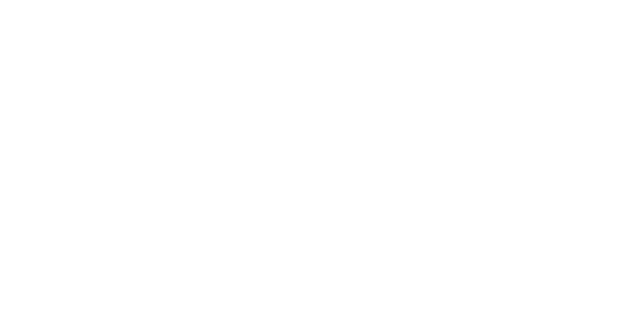
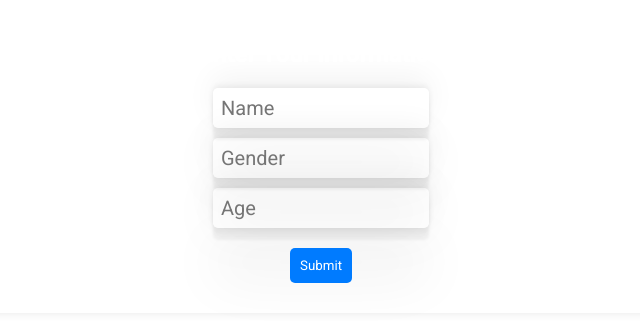
Before and after one commit to pgilhespy/angry-chat, a React (Create React App) app in the folder madchat/: page /login in a window 1280 px wide. Before the commit this address had no page. Shown: the top 322 px of the page, without its empty margins (319-959 px from the left). Built offline with nearby package versions, Linux system fonts and the light colour scheme.

Commit message:
Created a login page
* Login page tracks user info
* Data is sent to backend

```diff
--- a/madchat/src/App.js
+++ b/madchat/src/App.js
@@ -1,7 +1,36 @@
+import React, { useEffect } from "react";
 import { Link } from 'react-router-dom';
 import { FaQuestionCircle } from 'react-icons/fa'
 
-const App = () => {
+const App = ({ userData }) => {
+  useEffect(() => {
+    const sendUserData = async () => {
+      if (!userData) return;
+
+      try {
+        const response = await fetch("/chat", {
+          method: "POST",
+          headers: {
+            "Content-Type": "application/json",
+          },
+          body: JSON.stringify({
+            userData: userData
+          }),
+        });
+
+        if (!response.ok) {
+          throw new Error("Failed to send data");
+        }
+
+        console.log("Data sent successfully!");
+      } catch (error) {
+        console.error("Error sending data:", error);
+      }
+    };
+
+    sendUserData();
+  }, [userData]);
+
   return (
     <div className="app">
       <section className="side-bar">
--- /dev/null
+++ b/madchat/src/Login.css
@@ -0,0 +1,26 @@
+.login-container, .main-container {
+    background: white;
+    padding: 20px;
+    border-radius: 10px;
+    box-shadow: 0 0 10px rgba(0, 0, 0, 0.1);
+    text-align: center;
+}
+
+.login-input {
+    display: block;
+    margin: 10px auto;
+    padding: 8px;
+    width: 200px;
+}
+
+.login-button {
+    background: #007bff;
+    color: white;
+    padding: 10px;
+    border: none;
+    cursor: pointer;
+}
+
+.login-button:hover {
+    background: #0056b3;
+}
--- /dev/null
+++ b/madchat/src/Login.js
@@ -0,0 +1,31 @@
+import React, { useState } from "react";
+import { useNavigate } from "react-router-dom";
+import './Login.css'
+
+const Login = ({ setUserData }) => {
+  const [name, setName] = useState("");
+  const [gender, setGender] = useState("");
+  const [age, setAge] = useState("");
+
+  const navigate = useNavigate();
+
+  const handleSubmit = (e) => {
+    e.preventDefault();
+    setUserData({ name, gender, age });
+    navigate("/");
+  };
+
+  return (
+    <div className="login-container">
+      <h2>Enter Your Information</h2>
+      <form onSubmit={handleSubmit}>
+        <input className="login-input" type="text" placeholder="Name" value={name} onChange={(e) => setName(e.target.value)} required />
+        <input className="login-input" type="text" placeholder="Gender" value={gender} onChange={(e) => setGender(e.target.value)} required />
+        <input className="login-input" type="number" placeholder="Age" value={age} onChange={(e) => setAge(e.target.value)} required />
+        <button className="login-button" type="submit">Submit</button>
+      </form>
+    </div>
+  );
+};
+
+export default Login;
--- a/madchat/src/index.js
+++ b/madchat/src/index.js
@@ -1,17 +1,25 @@
-import React from 'react';
+import React, { useState } from "react";
 import ReactDOM from 'react-dom/client';
 import './index.css';
 import App from './App';
 import Help from './Help';
 import { BrowserRouter } from "react-router-dom";
 import { Route, Routes } from 'react-router-dom';
+import Login from './Login';
+
+const RootComponent = () => {
+  const [userData, setUserData] = useState(null); // Store user input
+
+  return (
+    <BrowserRouter>
+      <Routes>
+        <Route path="/" element={<App userData={userData} />} />
+        <Route path="/help" element={<Help userData={userData} />} />
+        <Route path="/login" element={<Login setUserData={setUserData} />} />
+      </Routes>
+    </BrowserRouter>
+  );
+};
 
 const root = ReactDOM.createRoot(document.getElementById('root'));
-root.render(
-  <BrowserRouter>
-    <Routes>
-      <Route path="/" element={<App />} />
-      <Route path="/help" element={<Help />} />
-    </Routes>
-  </BrowserRouter>
-);
+root.render(<RootComponent />);
```
